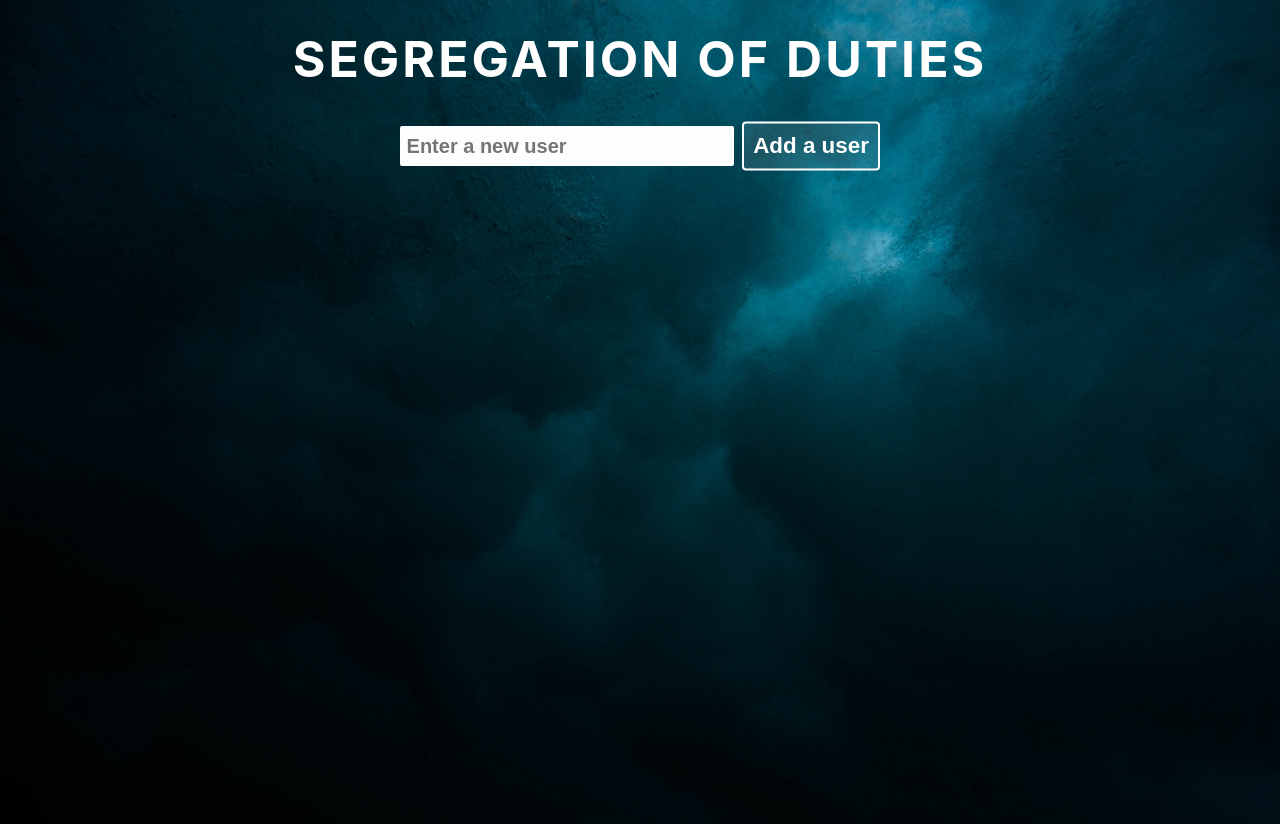
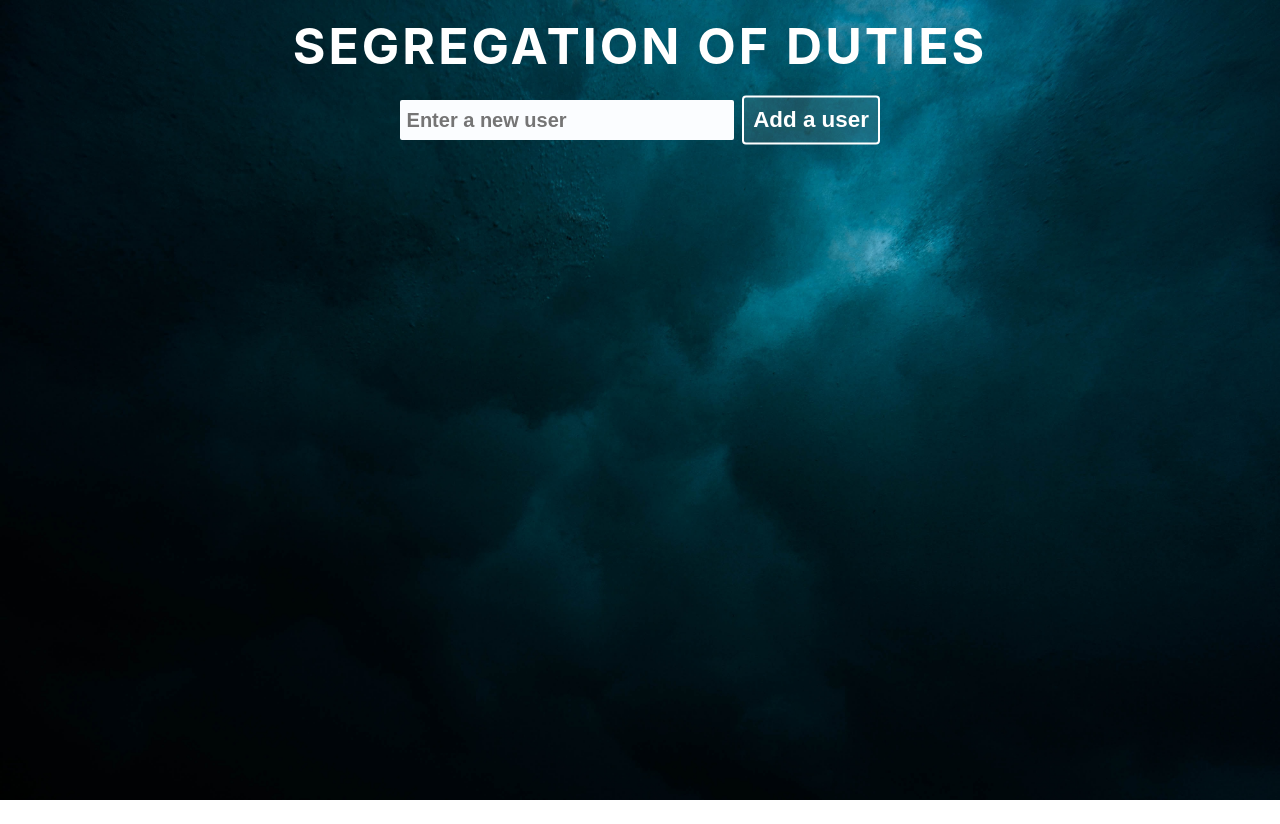
Before and after one commit to kanaszewska/ToDoListTypeScript, a React (Create React App) app: page / in a window 1280 px wide. After the commit the page ends 800 px from the top, so only its background shows below. Built offline with nearby package versions, Linux system fonts and the light colour scheme.

Commit message:
final commit

```diff
--- a/src/App.tsx
+++ b/src/App.tsx
@@ -1,46 +1,8 @@
-import React, { useState } from 'react'
+import React from "react";
+import Main from "./components/Main";
 
-import './App.css'
-import './styles/toDoList.css'
-import './styles/toDo.css'
+const App = () => {
+  return <Main />;
+};
 
-import NewSection from './components/NewSection'
-
-
-function App() {
-  const [name, setName] = useState<string>('')
-  const [sectionList, setSectionList] = useState<any[]>([])
-
-  const handleInputUSer = (
-    event: React.ChangeEvent<HTMLInputElement>
-  ): void => {
-    setName(event.target.value)
-  }
-
-  const handleOnClickAddUser = () => {
-    if (name !== '') {
-  setSectionList([...sectionList, (<NewSection name={name} />)])
-      setName('')
-    }
-  }
-
-  return (
-    <div className="app">
-      <h1>Segregation of Duties</h1>
-      <div className="userArea">
-        <input
-          className="addUser"
-          placeholder="Enter a new user"
-          value={name}
-          onChange={handleInputUSer}
-        />
-        <button className="addUser" onClick={handleOnClickAddUser}>
-          Add a user
-        </button>
-      </div>
-      <div className="main">{sectionList}</div>
-    </div>
-  )
-}
-
-export default App
+export default App;
--- /dev/null
+++ b/src/components/Main.tsx
@@ -0,0 +1,45 @@
+import React, { useState } from "react";
+
+import "../styles/Main.css";
+import "../styles/ToDoList.css";
+import "../styles/ToDo.css";
+
+import NewSection from "./NewSection";
+
+function Main() {
+  const [name, setName] = useState<string>("");
+  const [sectionList, setSectionList] = useState<any[]>([]);
+
+  const handleInputUSer = (
+    event: React.ChangeEvent<HTMLInputElement>
+  ): void => {
+    setName(event.target.value);
+  };
+
+  const handleOnClickAddUser = () => {
+    if (name !== "") {
+      setSectionList([...sectionList, <NewSection name={name} />]);
+      setName("");
+    }
+  };
+
+  return (
+    <div className="app">
+      <h1>Segregation of Duties</h1>
+      <div className="userArea">
+        <input
+          className="addUser"
+          placeholder="Enter a new user"
+          value={name}
+          onChange={handleInputUSer}
+        />
+        <button className="addUser" onClick={handleOnClickAddUser}>
+          Add a user
+        </button>
+      </div>
+      <div className="main">{sectionList}</div>
+    </div>
+  );
+}
+
+export default Main;
--- a/src/index.css
+++ b/src/index.css
@@ -1,8 +1,5 @@
 body {
   margin: 0;
-  background: url("../src/styles/images/img1.jpg");
-  background-repeat: no-repeat;
-  background-size: cover;
   font-family: -apple-system, BlinkMacSystemFont, 'Segoe UI', 'Roboto', 'Oxygen',
     'Ubuntu', 'Cantarell', 'Fira Sans', 'Droid Sans', 'Helvetica Neue',
     sans-serif;
--- a/src/App.css
+++ b/src/styles/Main.css
@@ -1,12 +1,16 @@
 * {
   margin: 0;
   padding: 0;
+  border: 0;
 }
 
 .app {
   width: 100%;
   height: auto;
   min-height: 100vh;
+  background: url("../styles/images/bcg.jpg");
+  background-repeat: no-repeat;
+  background-size: cover;
 }
 
 .userArea {
@@ -39,8 +43,7 @@ button.addUser:hover {
 }
 
 h1 {
-  margin: 1.5rem;
-  padding: 5px;
+  padding: 1rem;
   color: white;
   text-align: center;
   text-transform: uppercase;
```
Also changed, not shown: src/components/NewSection.tsx (+7 -9 lines), src/components/ToDo.tsx (+10 -10 lines), src/components/ToDoList.tsx (+22 -21 lines), src/index.tsx (+5 -5 lines), src/setupTests.ts (deleted, +0 -5 lines), src/styles/images/bcg.jpg (renamed from src/styles/images/img1.jpg), 1 other file (tests, documents, lock files or other folders).
